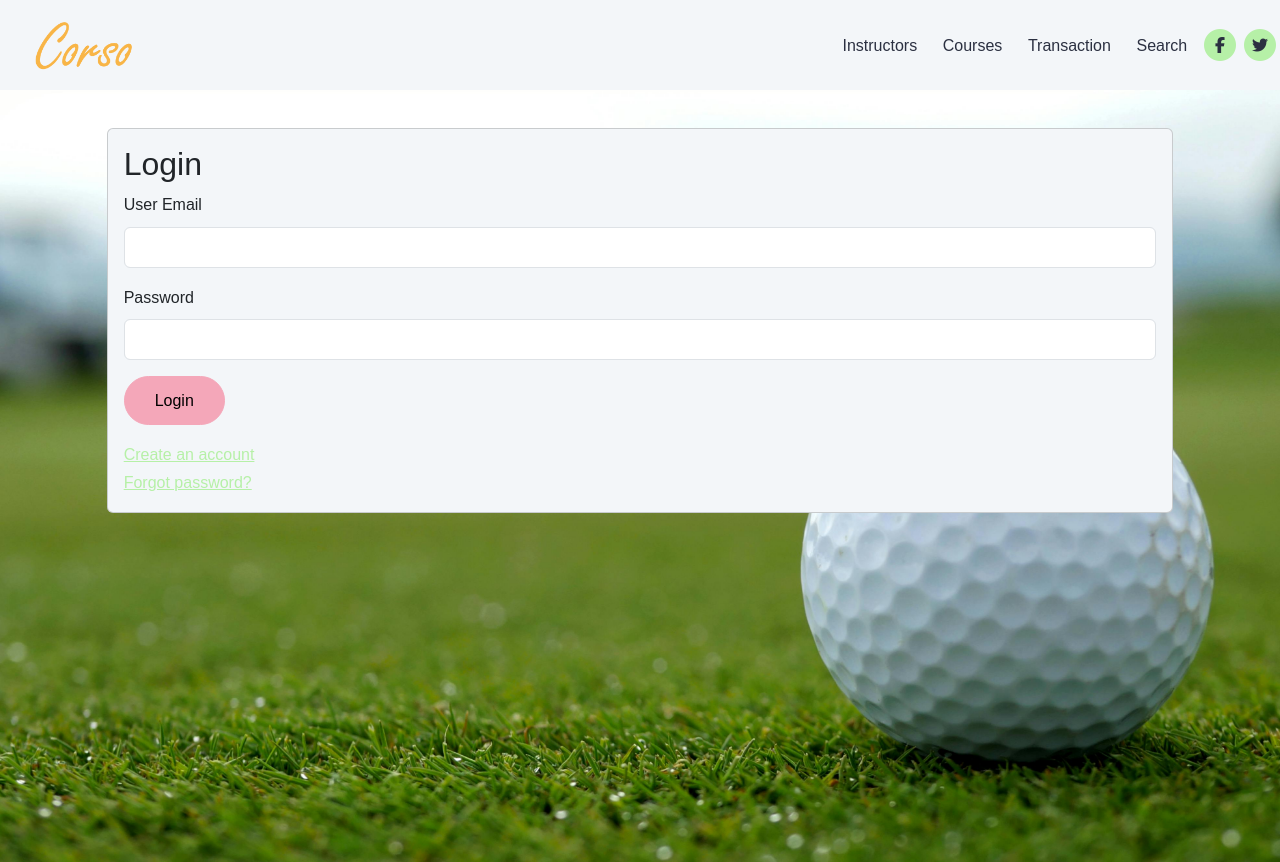
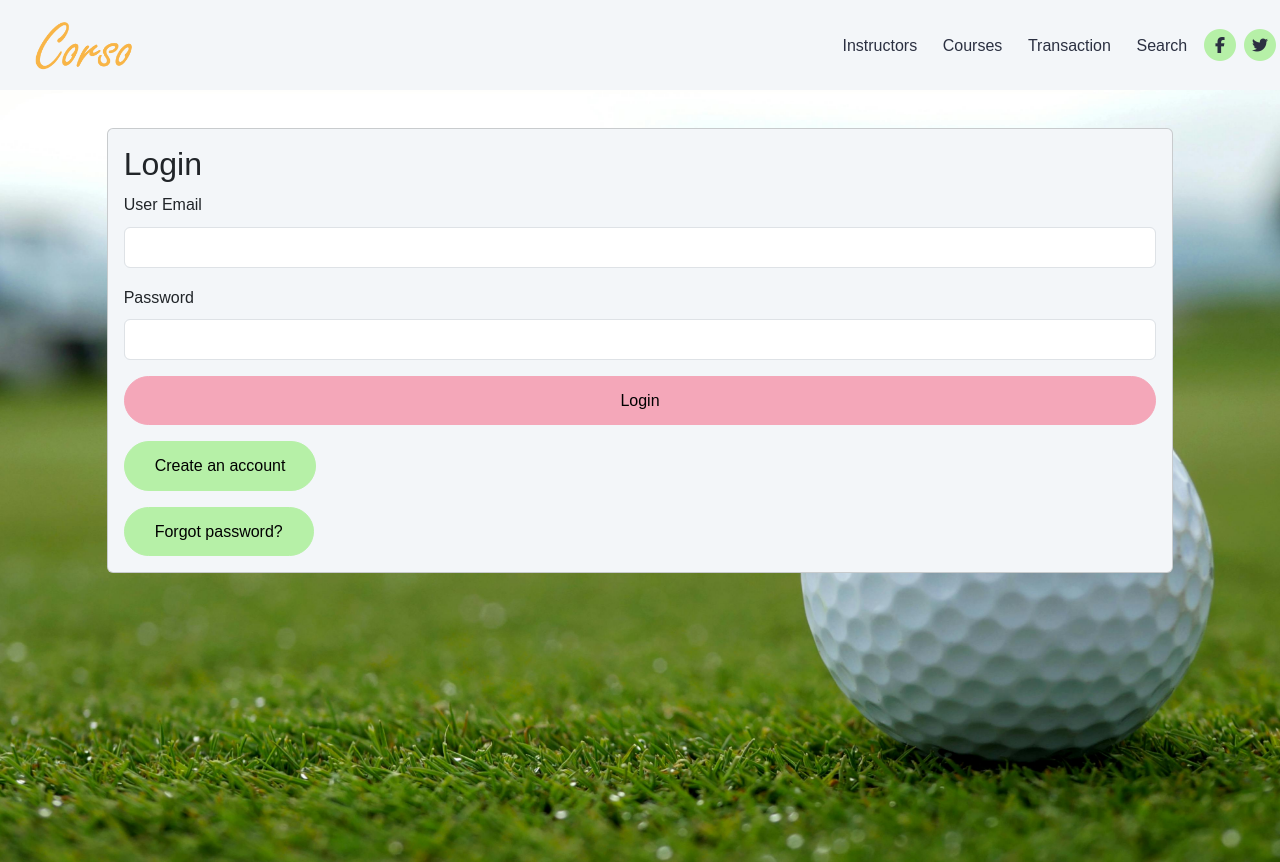
Before and after one commit to kuanhc96/freelance-login-frontend, a Vue app: page /login in a window 1280 px wide. Shown: the top 862 px of the page. Built offline with nearby package versions, Linux system fonts and the light colour scheme.

Commit message:
router-link buttons

```diff
--- a/src/components/login/LoginForm.vue
+++ b/src/components/login/LoginForm.vue
@@ -10,15 +10,15 @@
           <label class="form-label" for="password">Password </label>
           <input class="form-control" type="password" id="password" v-model="password" required />
         </div>
-        <div class="mb-3">
+        <div class="d-grid vstack mb-3">
           <button class="btn btn-secondary" type="submit">Login</button>
         </div>
       </form>
       <div>
-        <router-link to="/createAccount">Create an account</router-link>
+        <router-link class="btn btn-primary mb-3" to="/createAccount">Create an account</router-link>
       </div>
       <div>
-        <router-link to="/forgetPassword">Forgot password?</router-link>
+        <router-link class="btn btn-primary" to="/forgetPassword">Forgot password?</router-link>
       </div>
     </BaseCard>
   </section>
```
